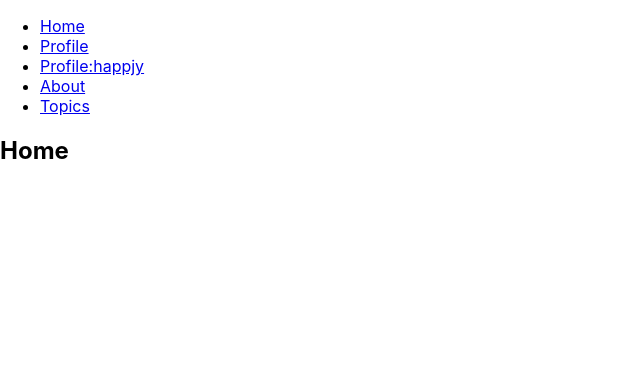
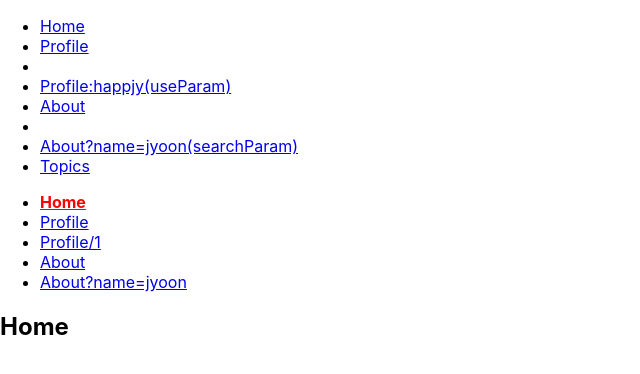
Before and after one commit to happyjy/boilerplate-react, a React (Create React App) app: page / in a window 1280 px wide. Shown: the top 374 px of the page, without its empty margins (0-640 px from the left). Built offline with nearby package versions, Linux system fonts and the light colour scheme.

Commit message:
List, NavLinks 적용

```diff
--- a/src/App.js
+++ b/src/App.js
@@ -1,32 +1,19 @@
 import React from 'react';
+import Links from './pages/Links';
+import NavLinks from './pages/NavLinks';
 import Home from './pages/Home';
 import About from './pages/About';
 import Profile from './pages/Profile';
 import Topics from './pages/Topics';
 import NotFound from './pages/NotFound';
-import { BrowserRouter as Router, Switch, Route, Link } from 'react-router-dom';
+import { BrowserRouter as Router, Switch, Route } from 'react-router-dom';
 
 export default function App() {
   return (
     <Router>
       <div>
-        <ul>
-          <li>
-            <Link to="/">Home</Link>
-          </li>
-          <li>
-            <Link to="/profile">Profile</Link>
-          </li>
-          <li>
-            <Link to="/profile/happyjy">Profile:happjy</Link>
-          </li>
-          <li>
-            <Link to="/about">About</Link>
-          </li>
-          <li>
-            <Link to="/topics">Topics</Link>
-          </li>
-        </ul>
+        <Links />
+        <NavLinks />
 
         <Switch>
           <Route path="/about" component={About} />
--- /dev/null
+++ b/src/pages/Links.jsx
@@ -0,0 +1,32 @@
+import { Link } from 'react-router-dom';
+
+function Links() {
+  return (
+    <div>
+      <ul>
+        <li>
+          <Link to="/">Home</Link>
+        </li>
+        <li>
+          <Link to="/profile">Profile</Link>
+        </li>
+        <li></li>
+        <li>
+          <Link to="/profile/happyjy">Profile:happjy(useParam)</Link>
+        </li>
+        <li>
+          <Link to="/about">About</Link>
+        </li>
+        <li></li>
+        <li>
+          <Link to="/about?name=jyoon">About?name=jyoon(searchParam)</Link>
+        </li>
+        <li>
+          <Link to="/topics">Topics</Link>
+        </li>
+      </ul>
+    </div>
+  );
+}
+
+export default Links;
--- /dev/null
+++ b/src/pages/NavLinks.jsx
@@ -0,0 +1,47 @@
+import { NavLink } from 'react-router-dom';
+
+const activeStyle = { fontWeight: 'bold', color: 'red' };
+
+export default function NavLinks() {
+  return (
+    <ul>
+      <li>
+        <NavLink to="/" exact activeStyle={activeStyle}>
+          Home
+        </NavLink>
+      </li>
+      <li>
+        <NavLink to="/profile" exact activeStyle={activeStyle}>
+          Profile
+        </NavLink>
+      </li>
+      <li>
+        <NavLink to="/profile/1" activeStyle={activeStyle}>
+          Profile/1
+        </NavLink>
+      </li>
+      <li>
+        <NavLink
+          to="/about"
+          activeStyle={activeStyle}
+          isActive={(match, location) =>
+            match !== null && location.search === ''
+          }
+        >
+          About
+        </NavLink>
+      </li>
+      <li>
+        <NavLink
+          to="/about?name=jyoon"
+          activeStyle={activeStyle}
+          isActive={(match, location) =>
+            match !== null && location.search === '?name=jyoon'
+          }
+        >
+          About?name=jyoon
+        </NavLink>
+      </li>
+    </ul>
+  );
+}
```
Also changed, not shown: 1 other file (tests, documents, lock files or other folders).
